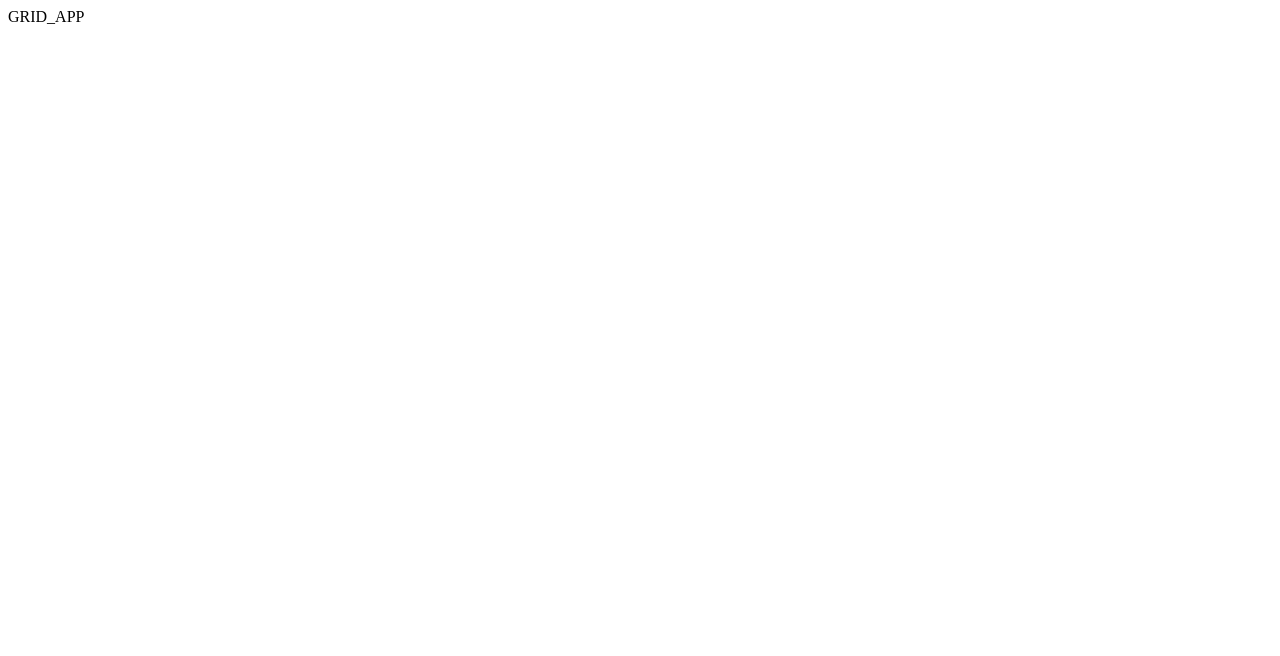
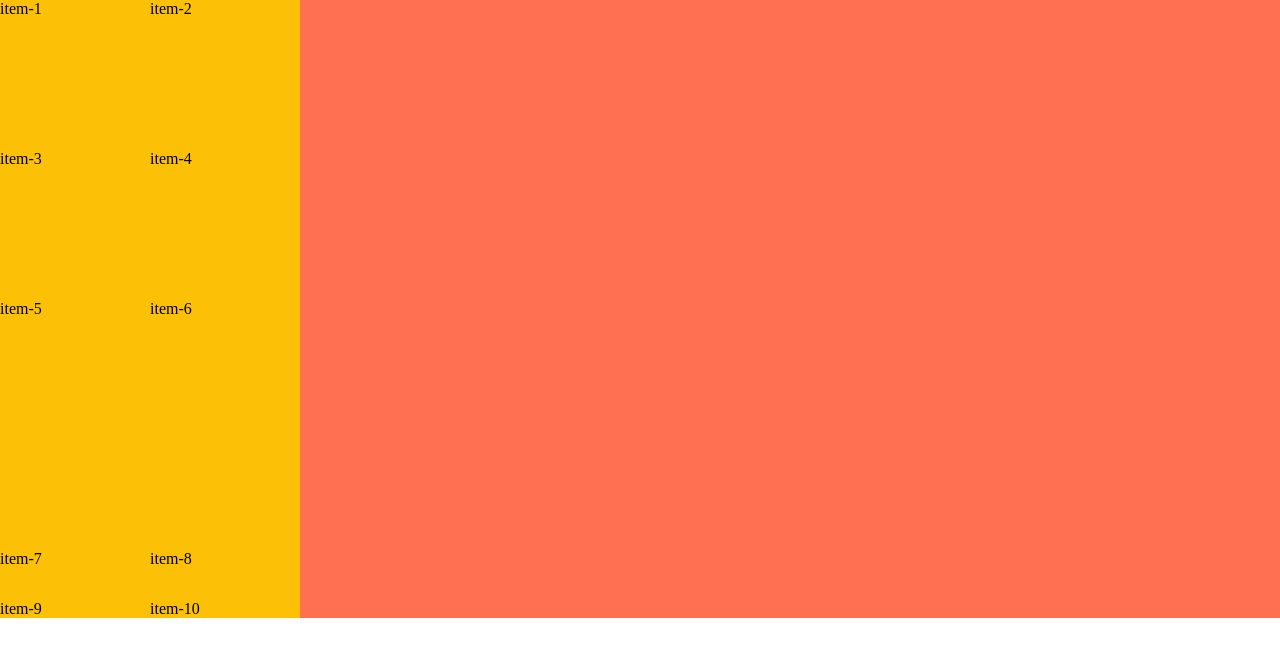
Before and after one commit to joepasss/sass_study, a React (Create React App) app in the folder grid-layout/: page / in a window 1280 px wide. Shown: the top 656 px of the page. Built offline with nearby package versions, Linux system fonts and the light colour scheme.

Commit message:
CSS Grid Layout Introduction

```diff
--- a/grid-layout/src/App.tsx
+++ b/grid-layout/src/App.tsx
@@ -1,7 +1,13 @@
 import { FC } from 'react';
 
+import { GridContainer } from './sections/gridContainer/GridContainer';
+
 export const App: FC = () => {
-  return <div className='App'>GRID_APP</div>;
+  return (
+    <div className='App'>
+      <GridContainer />
+    </div>
+  );
 };
 
 export default App;
--- /dev/null
+++ b/grid-layout/src/sections/gridContainer/GridContainer.tsx
@@ -0,0 +1,19 @@
+import './gridContainer.scss';
+import { FC } from 'react';
+
+export const GridContainer: FC = () => {
+  return (
+    <section className='grid-container'>
+      <div className='item item1'>item-1</div>
+      <div className='item item2'>item-2</div>
+      <div className='item item3'>item-3</div>
+      <div className='item item4'>item-4</div>
+      <div className='item item5'>item-5</div>
+      <div className='item item6'>item-6</div>
+      <div className='item item7'>item-7</div>
+      <div className='item item8'>item-8</div>
+      <div className='item item9'>item-9</div>
+      <div className='item item10'>item-10</div>
+    </section>
+  );
+};
--- /dev/null
+++ b/grid-layout/src/sections/gridContainer/gridContainer.scss
@@ -0,0 +1,18 @@
+@import '../../styles/global.scss';
+
+section.grid-container {
+  background-color: #ff7052;
+
+  display: grid;
+
+  /****       Grid Container Properties       ****/
+  // Grid Template Rows Properties
+  grid-template-rows: 150px 150px 250px 50px;
+
+  // Grid Template Columns Properties
+  grid-template-columns: 150px 150px;
+
+  div.item {
+    background-color: #fcc006;
+  }
+}
--- a/grid-layout/src/styles/index.scss
+++ b/grid-layout/src/styles/index.scss
@@ -0,0 +1,4 @@
+* {
+  margin: 0;
+  padding: 0;
+}
```
